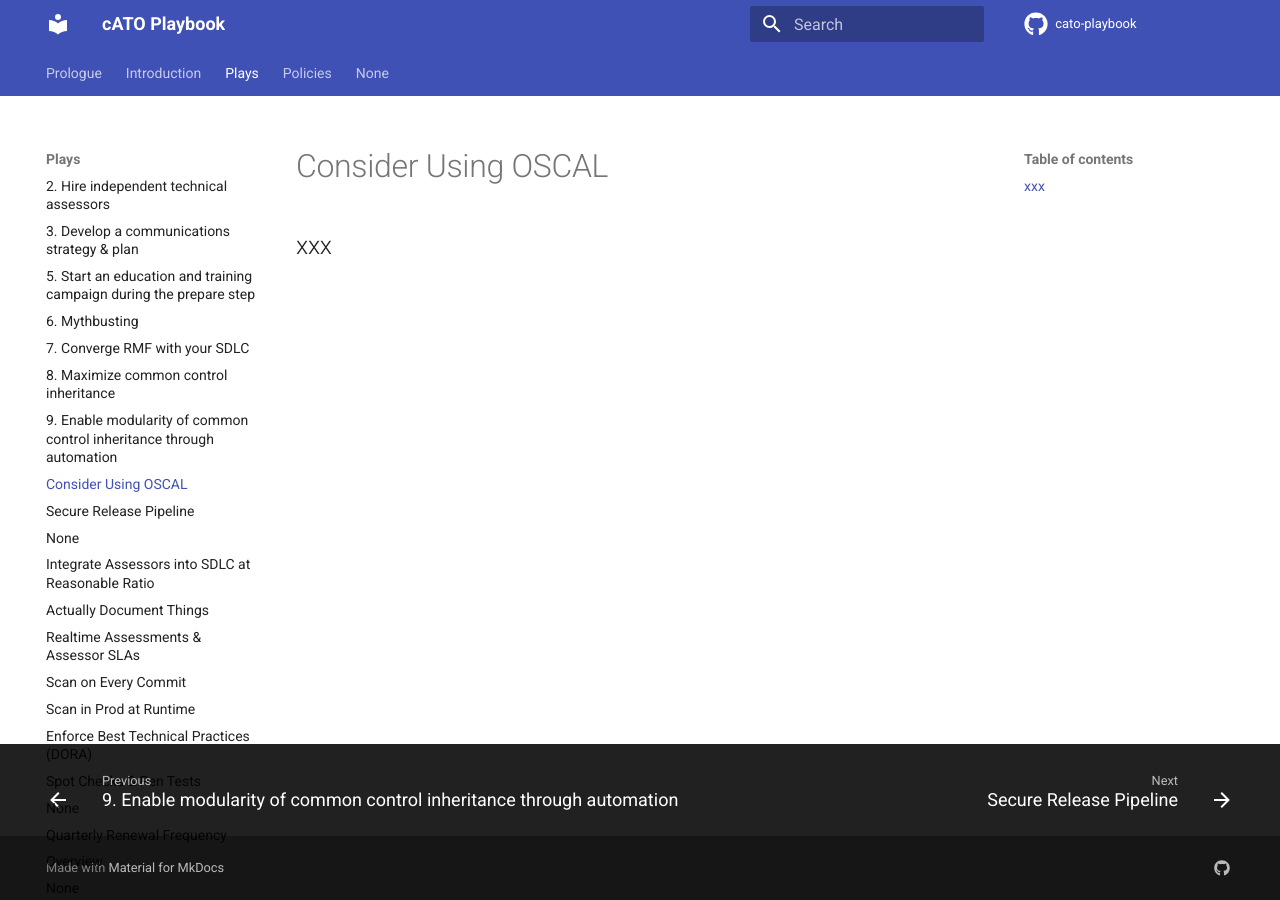
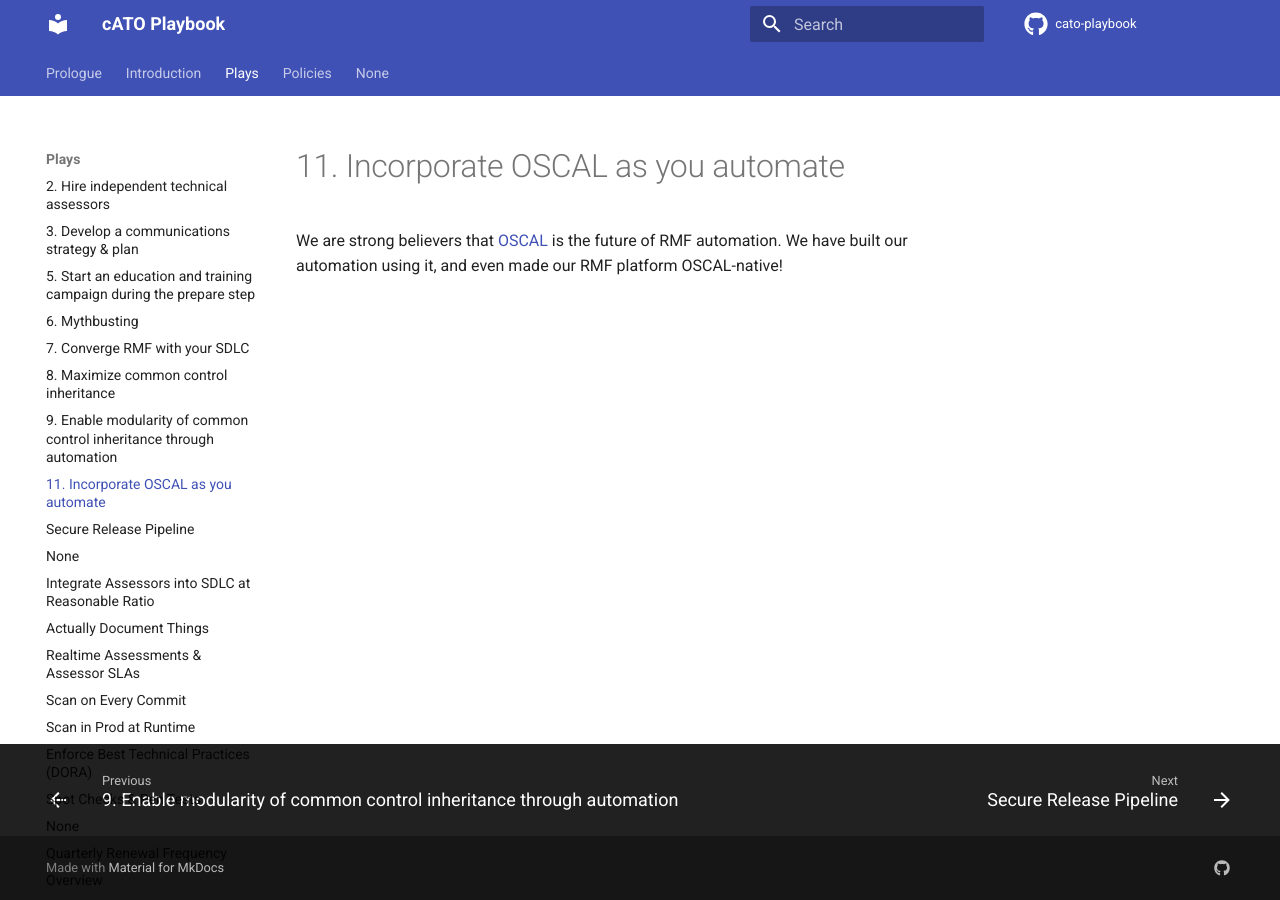
Before and after one commit to rise8-us/cato-playbook, an MkDocs documentation site: the page built from docs/oscal.md, in a window 1280 px wide. Built offline with MkDocs 1.6.1 and Material for MkDocs 9.7.7, drawn with Linux system fonts in a browser that asks for light colours; comment, search, counter and statistics services are not loaded.

Commit message:
Update oscal.md

```diff
--- a/docs/oscal.md
+++ b/docs/oscal.md
@@ -1,3 +1,3 @@
-# Consider Using OSCAL
+# 11. Incorporate OSCAL as you automate
 
-## xxx
+We are strong believers that [OSCAL](https://pages.nist.gov/OSCAL/) is the future of RMF automation. We have built our automation using it, and even made our RMF platform OSCAL-native!
```
